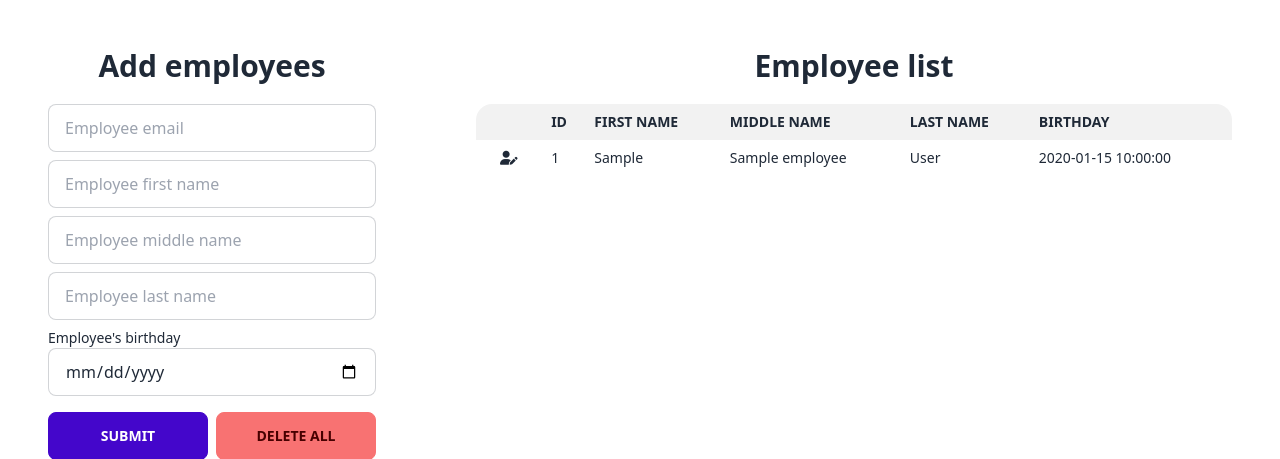
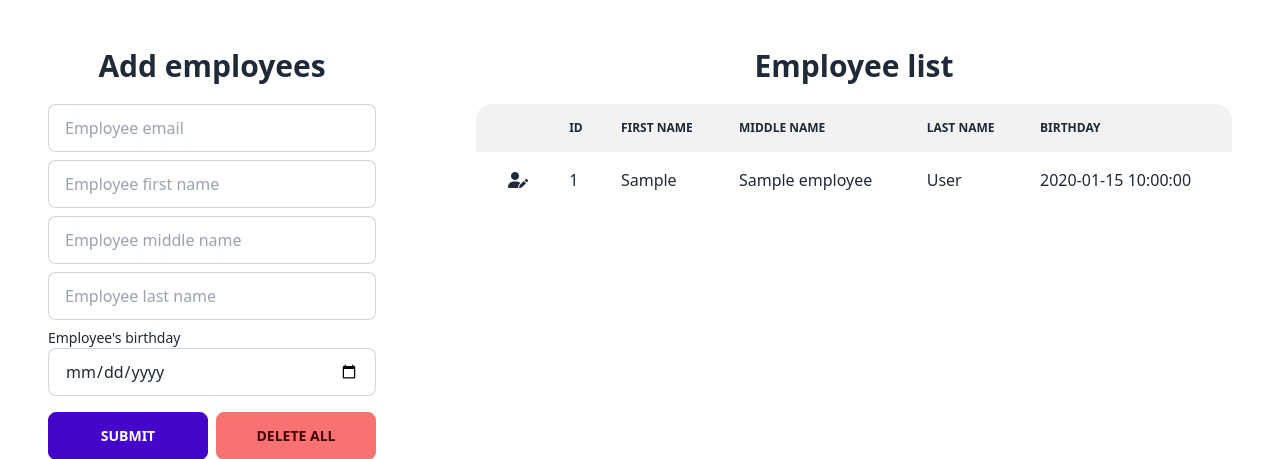
Before and after one commit to hyoaru/sch-acts, a Python web app: template applications-development-and-emerging-technologies/exercises/progact-3/templates/add.html in a window 1280 px wide. Shown: the part 73-532 px from the top of the page. Run offline with Jinja, Linux system fonts and the light colour scheme; the template is opened without the code that fills it: most values are stand-ins (such as "Sample title", 1, 10 or a date in 2020); form fields are guessed from the names that the template uses; some libraries are stand-ins or nearby versions.

Commit message:
[add] remove table compact behavior

```diff
--- a/applications-development-and-emerging-technologies/exercises/progact-3/templates/employees.html
+++ b/applications-development-and-emerging-technologies/exercises/progact-3/templates/employees.html
@@ -1,5 +1,5 @@
 <div class="overflow-x-auto">
-    <table class="table table-compact w-full">
+    <table class="table w-full">
         <thead>
             <tr>
                 <th></th>
```
